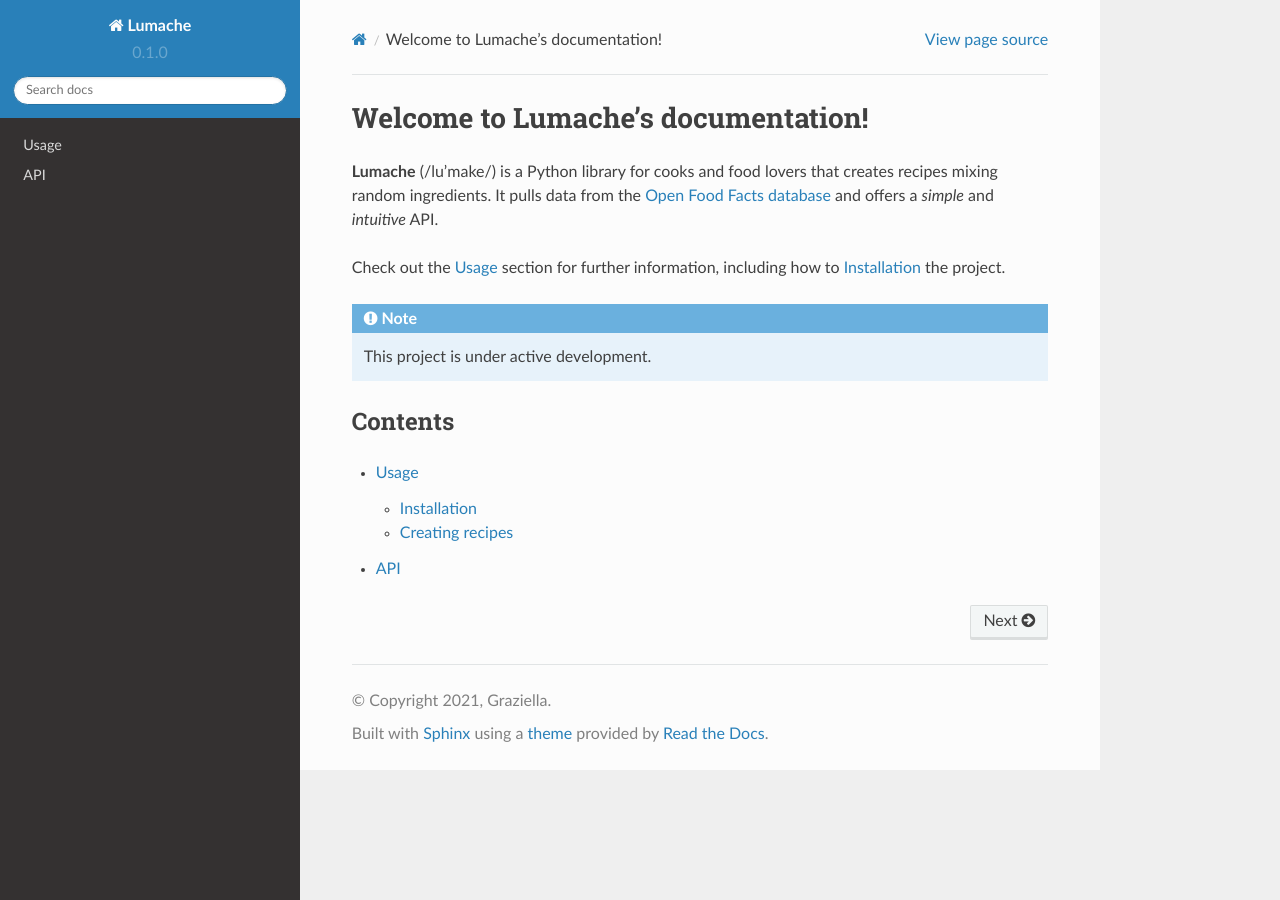
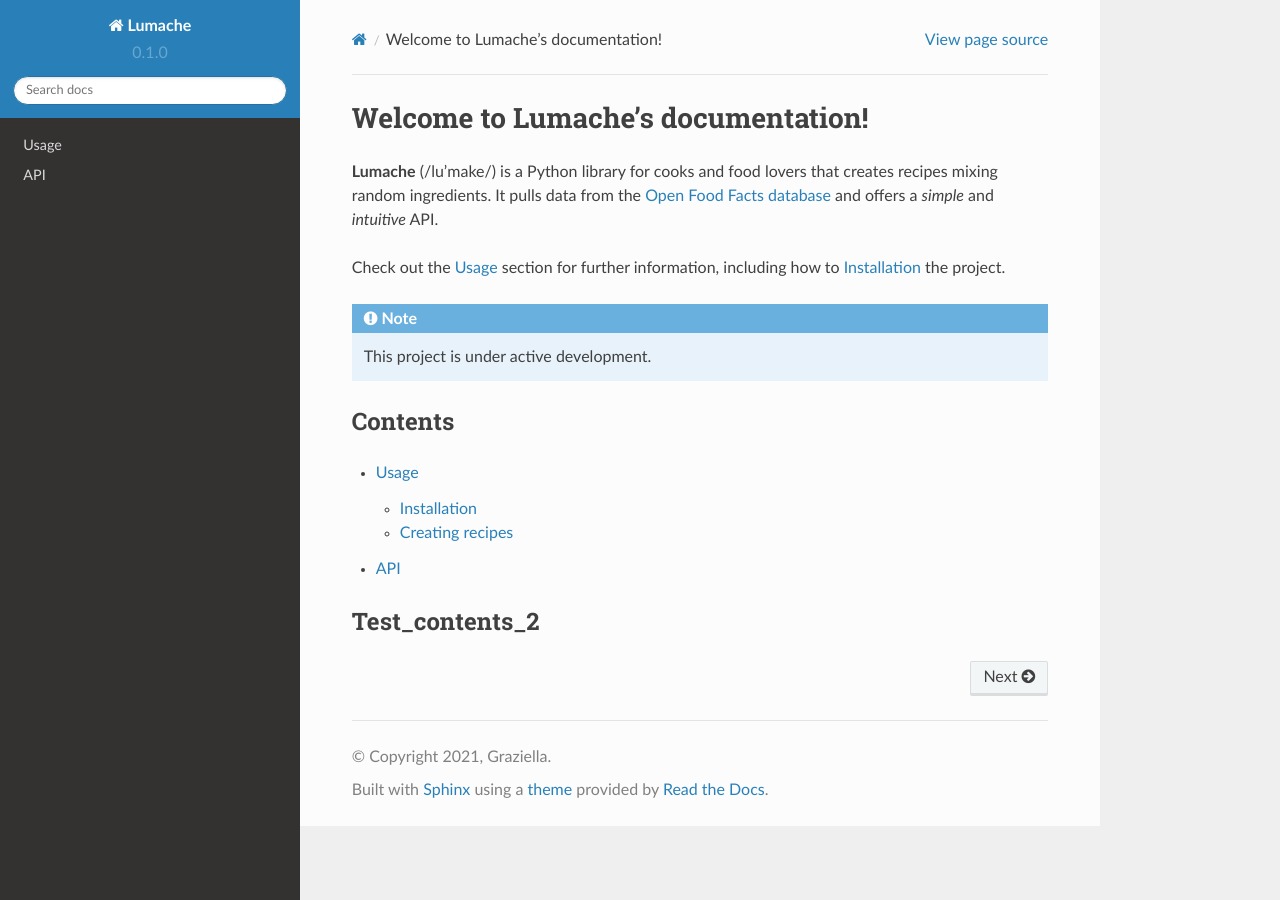
Before and after one commit to TF22559/test, a Sphinx documentation site: the page built from docs/source/index.rst, in a window 1280 px wide. Built offline with Sphinx 7.4.7 and the Read the Docs theme 2.0.0, drawn with Linux system fonts in a browser that asks for light colours.

Commit message:
Update index.rst

```diff
--- a/docs/source/index.rst
+++ b/docs/source/index.rst
@@ -20,3 +20,6 @@ Contents
 
    usage
    api
+
+Test_contents_2
+--------
```
